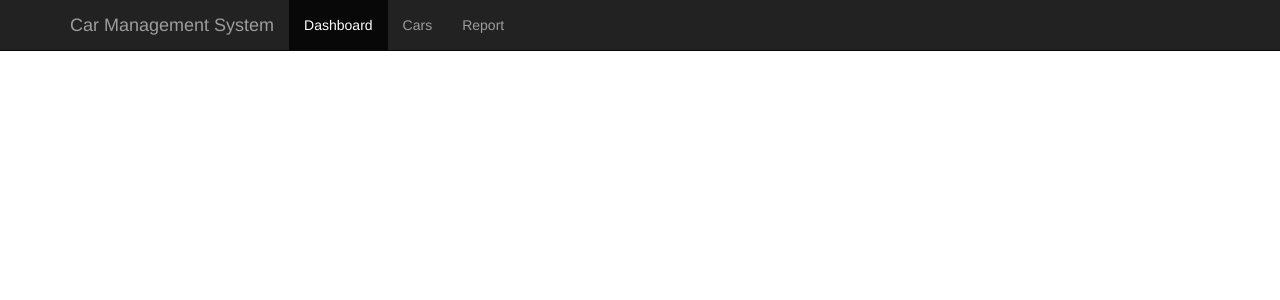
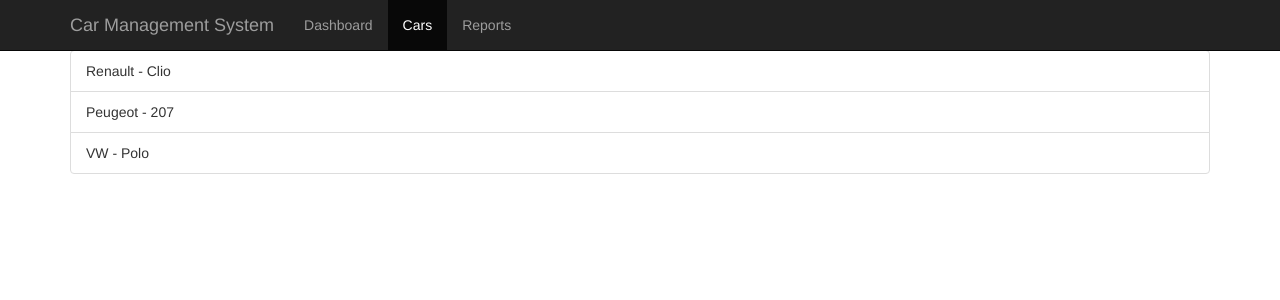
Before and after one commit to mazahir89/car-app, an Angular app: page /cars in a window 1280 px wide. Shown: the top 300 px of the page. Built offline with nearby package versions, Linux system fonts and the light colour scheme.

Commit message:
new car list for application

```diff
--- a/src/app/app-routing.module.ts
+++ b/src/app/app-routing.module.ts
@@ -6,6 +6,7 @@
 
 const routes: Routes = [
   {path: '', component: DashboardComponent},
+  {path: 'dashboard', component: DashboardComponent},
   {path: 'cars', component: CarsComponent},
   {path: 'reports', component: ReportComponent}
 ];
--- a/src/app/app.component.html
+++ b/src/app/app.component.html
@@ -7,13 +7,13 @@
           <span class="icon-bar"></span>
           <span class="icon-bar"></span>
         </button>
-        <a class="navbar-brand" href="#">{{ title }}</a>
+        <a class="navbar-brand" [routerLink]="['']">{{ title }}</a>
       </div>
       <div id="navbar" class="collapse navbar-collapse">
         <ul class="nav navbar-nav">
-          <li class="active"><a href="#">Dashboard</a></li>
-          <li><a href="#">Cars</a></li>
-          <li><a href="#">Report</a></li>
+          <li routerLinkActive = "active"><a [routerLink]="['dashboard']">Dashboard</a></li>
+          <li routerLinkActive = "active"><a [routerLink]="['cars']">Cars</a></li>
+          <li routerLinkActive = "active"><a [routerLink]="['reports']">Reports</a></li>
         </ul>
       </div><!--/.nav-collapse -->
     </div>
--- a/src/app/app.module.ts
+++ b/src/app/app.module.ts
@@ -6,13 +6,15 @@
 import { CarsComponent } from './cars/cars.component';
 import { ReportComponent } from './report/report.component';
 import { DashboardComponent } from './dashboard/dashboard.component';
+import { CarsAddComponent } from './cars/cars-add/cars-add.component';
 
 @NgModule({
   declarations: [
     AppComponent,
     CarsComponent,
     ReportComponent,
-    DashboardComponent
+    DashboardComponent,
+    CarsAddComponent
   ],
   imports: [
     BrowserModule,
--- /dev/null
+++ b/src/app/cars/car-list.ts
@@ -0,0 +1,43 @@
+import { Car } from "../models/car";
+import { Engine } from '../models/engine';
+
+const cars: Car[] =  [
+ {
+     brand: "Renault",
+     model: "Clio",
+     engine: {
+         consumption: 2.2,
+         fuel: "petrol",
+         power: 130
+     } as Engine,
+     km: 100000,
+     price: 7000,
+     year: 2012
+ },
+ {
+    brand: "Peugeot",
+    model: "207",
+    engine: {
+        consumption: 1.6,
+        fuel: "petrol",
+        power: 120
+    } as Engine,
+    km: 120000,
+    price: 5000,
+    year: 2010
+},
+{
+    brand: "VW",
+    model: "Polo",
+    engine: {
+        consumption: 1.6,
+        fuel: "petrol",
+        power: 120
+    } as Engine,
+    km: 105000,
+    price: 6000,
+    year: 2012
+}
+];
+
+export default cars;
--- /dev/null
+++ b/src/app/cars/cars-add/cars-add.component.html
@@ -0,0 +1 @@
+<p>cars-add works!</p>
--- /dev/null
+++ b/src/app/cars/cars-add/cars-add.component.ts
@@ -0,0 +1,15 @@
+import { Component, OnInit } from '@angular/core';
+
+@Component({
+  selector: 'app-cars-add',
+  templateUrl: './cars-add.component.html',
+  styleUrls: ['./cars-add.component.css']
+})
+export class CarsAddComponent implements OnInit {
+
+  constructor() { }
+
+  ngOnInit() {
+  }
+
+}
--- a/src/app/cars/cars.component.html
+++ b/src/app/cars/cars.component.html
@@ -1 +1,5 @@
-<p>cars works!</p>
+<ul class="list-group">
+    <li *ngFor="let car of cars" class="list-group-item">
+        {{car.brand}} - {{car.model}}
+    </li>
+</ul>
--- a/src/app/cars/cars.component.ts
+++ b/src/app/cars/cars.component.ts
@@ -1,4 +1,7 @@
 import { Component, OnInit } from '@angular/core';
+import { Car } from '../models/car';
+import cars from './car-list';
+
 
 @Component({
   selector: 'app-cars',
@@ -7,9 +10,12 @@
 })
 export class CarsComponent implements OnInit {
 
+  cars: Car[];
+
   constructor() { }
 
   ngOnInit() {
+    this.cars = cars;
   }
 
 }
--- a/src/styles.css
+++ b/src/styles.css
@@ -1 +1,4 @@
 /* You can add global styles to this file, and also import other style files */
+body {
+    padding-top: 50px;
+}
```
Also changed, not shown: src/app/cars/cars-add/cars-add.component.css (added), 1 other file (tests, documents, lock files or other folders).
